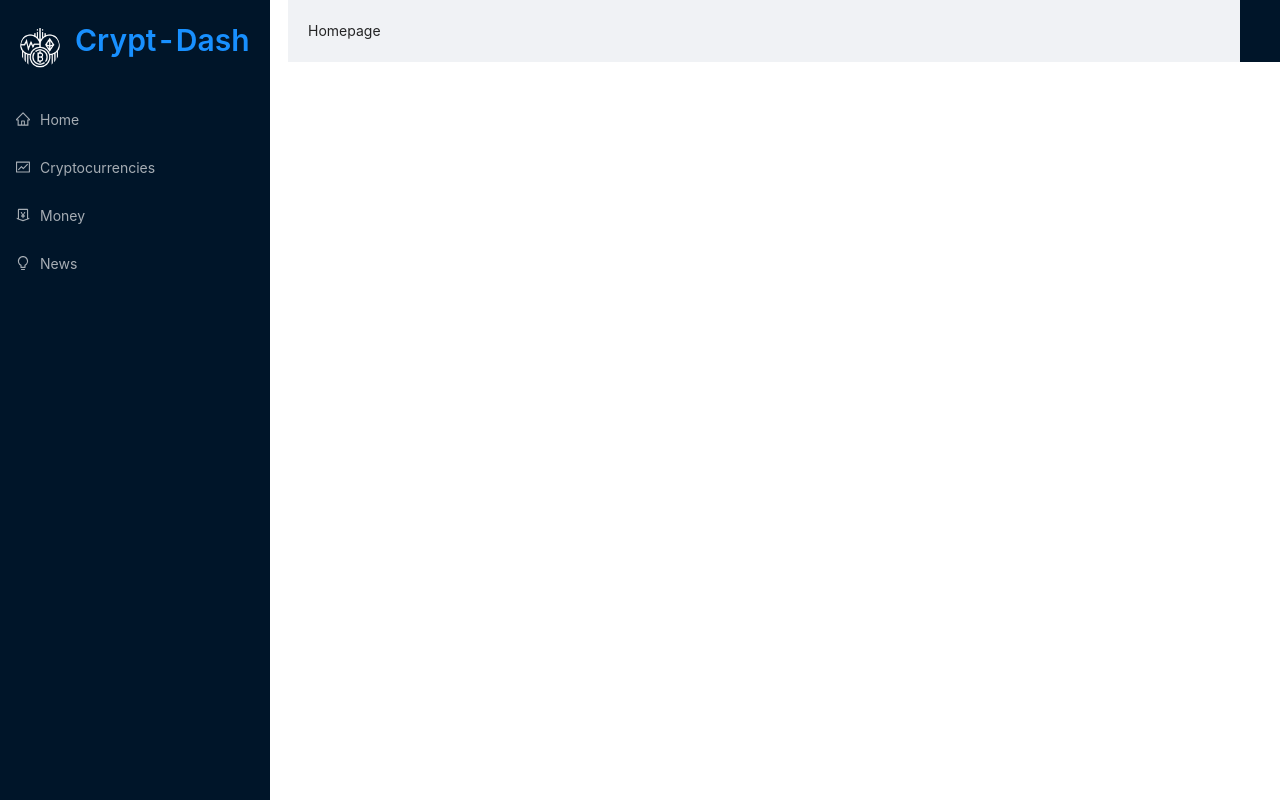
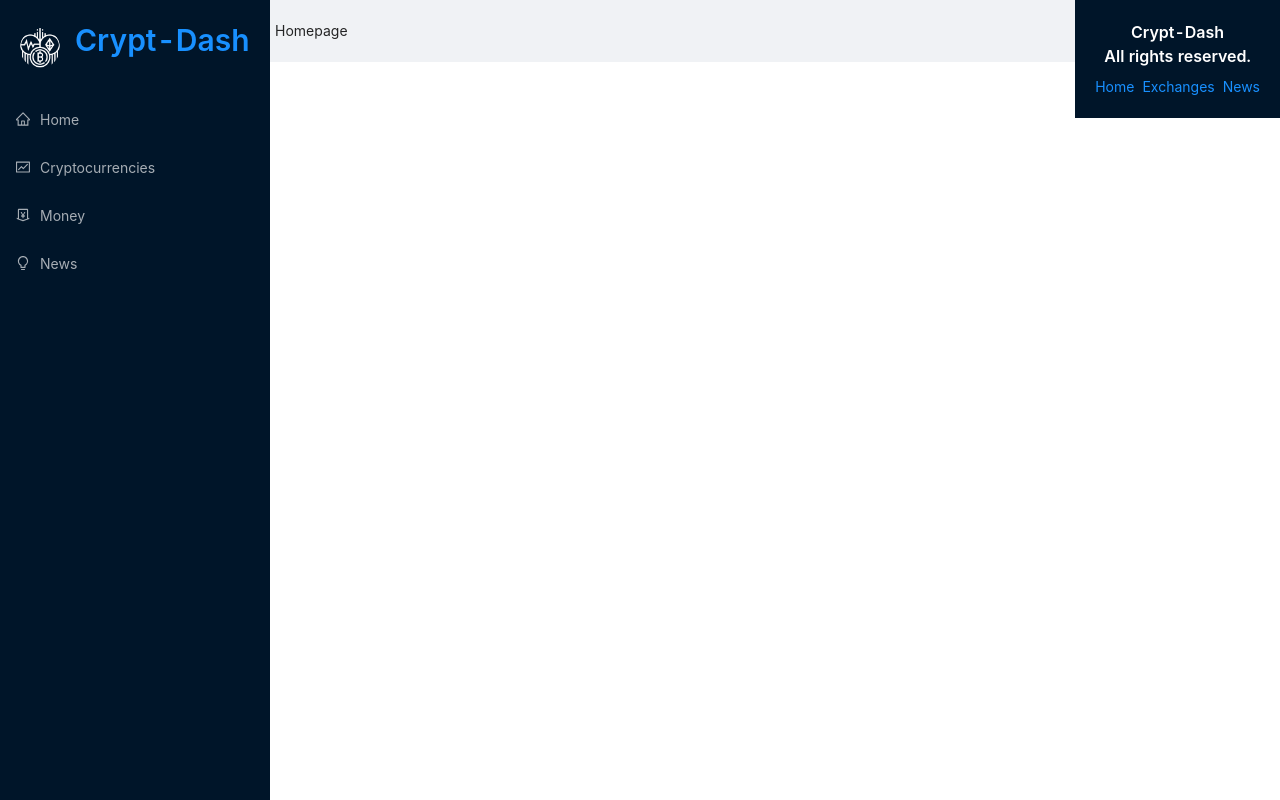
Before and after one commit to hayesdev/crypt-dash, a React (Create React App) app: page / in a window 1280 px wide. Built offline with nearby package versions, Linux system fonts and the light colour scheme.

Commit message:
Adds footer links

```diff
--- a/src/App.js
+++ b/src/App.js
@@ -35,7 +35,20 @@ const App = () => {
           </div>
         </Layout>
       </div>
-      <div className="footer"></div>
+      <div className="footer">
+        <Typography.Title
+          level={5}
+          style={{ color: "white", textAlign: "center" }}
+        >
+          Crypt-Dash <br />
+          All rights reserved.
+        </Typography.Title>
+        <Space>
+          <Link to="/">Home</Link>
+          <Link to="/exchanges">Exchanges</Link>
+          <Link to="/news">News</Link>
+        </Space>
+      </div>
     </div>
   );
 };
--- a/src/components/Navbar.jsx
+++ b/src/components/Navbar.jsx
@@ -15,16 +15,16 @@ const Navbar = () => {
             {/* <Button className="menu-control-container"></Button> */}
         </div>
         <Menu theme="dark">
-            <Menu.Item icon={<HomeOutlined/>}><Link to='/'>Home</Link></Menu.Item>
+            <Menu.Item key="home" icon={<HomeOutlined/>}><Link to='/'>Home</Link></Menu.Item>
         </Menu>
         <Menu theme="dark">
-            <Menu.Item icon={<FundOutlined/>}><Link to='/cryptocurrencies'>Cryptocurrencies</Link></Menu.Item>
+            <Menu.Item key='cryptocurrencies' icon={<FundOutlined/>}><Link to='/cryptocurrencies'>Cryptocurrencies</Link></Menu.Item>
         </Menu>
         <Menu theme="dark">
-            <Menu.Item icon={<MoneyCollectOutlined/>}><Link to='/exchanges'>Money</Link></Menu.Item>
+            <Menu.Item key='exchanges' icon={<MoneyCollectOutlined/>}><Link to='/exchanges'>Money</Link></Menu.Item>
         </Menu>
         <Menu theme="dark">
-            <Menu.Item icon={<BulbOutlined/>}><Link to='/'>News</Link></Menu.Item>
+            <Menu.Item key='news' icon={<BulbOutlined/>}><Link to='/'>News</Link></Menu.Item>
         </Menu>
     </div>
   )
```
